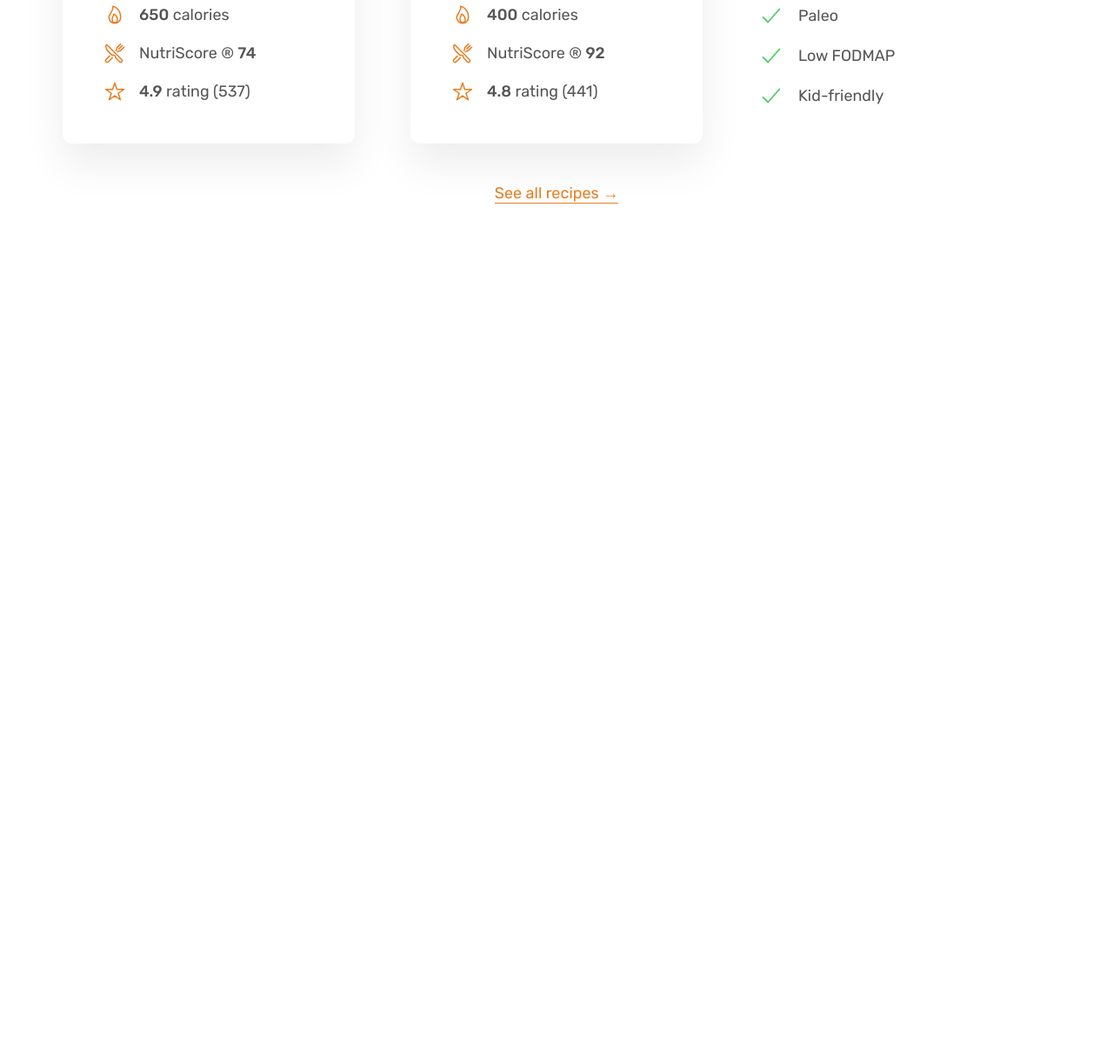
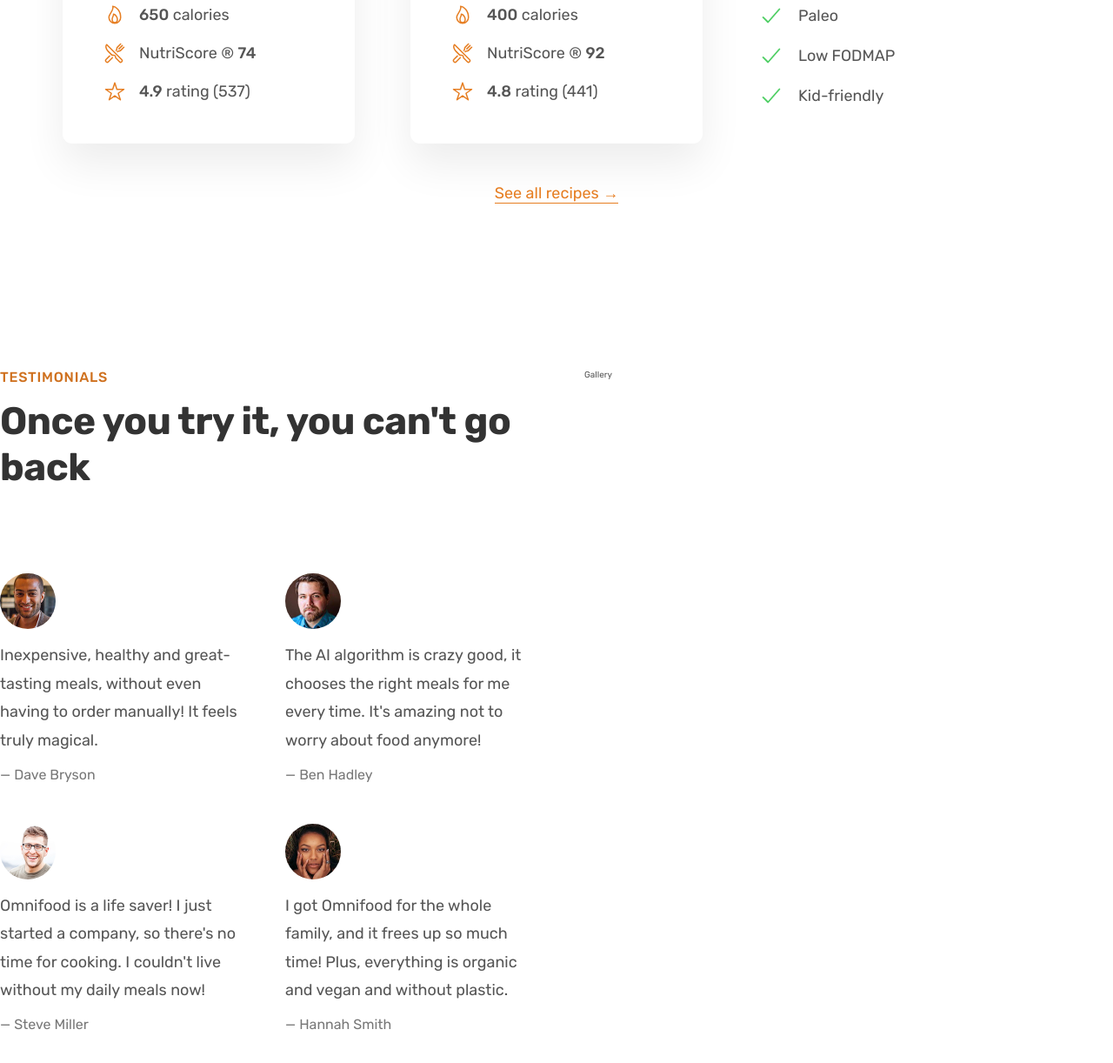
Before and after one commit to RadoslavKolev/Omnifood, a plain HTML site: page index.html in a window 1280 px wide. Shown: the part 3255-4477 px from the top of the page at 87% size. Before the commit the page ends 3585 px from the top, so only its background shows below. Drawn offline with nearby package versions, Linux system fonts and the light colour scheme.

Commit message:
Customer Testimonials - Done

```diff
--- a/css/style.css
+++ b/css/style.css
@@ -382,3 +382,34 @@
   text-align: center;
   font-size: 1.8rem;
 }
+
+/****************************************/
+      /** TESTIMONIALS SECTION */
+/****************************************/
+
+.section-testimonials {
+  padding: 9.6rem 0;
+}
+
+.testimonials {
+  display: grid;
+  grid-template-columns: repeat(2, 1fr);
+  gap: 4.8rem;
+}
+
+.testimonial-img {
+  width: 6.4rem;
+  border-radius: 50%;
+  margin-bottom: 1.2rem;
+}
+
+.testimonial-text {
+  font-size: 1.8rem;
+  line-height: 1.8;
+  margin-bottom: 1.6rem;
+}
+
+.testimonial-name {
+  font-size: 1.6rem;
+  color: #777;
+}
--- a/index.html
+++ b/index.html
@@ -334,6 +334,69 @@
           <a href="#" class="link">See all recipes &rarr;</a>
         </div>
       </section>
+
+      <section class="section-testimonials grid grid--2-cols">
+        <div class="testimonials-container">
+          <span class="subheading">Testimonials</span>
+          <h2 class="heading-secondary">
+            Once you try it, you can't go back
+          </h2>
+
+          <div class="testimonials">
+            <figure class="testimonial">
+              <img
+                src="images/customers/dave.jpg"
+                alt="Photo of customer Dave Bryson"
+                class="testimonial-img"
+              />
+              <blockquote class="testimonial-text">
+                Inexpensive, healthy and great-tasting meals, without even having to order manually! It feels truly magical.
+              </blockquote>
+              <p class="testimonial-name">&mdash; Dave Bryson</p>
+            </figure>
+
+            <figure class="testimonial">
+              <img
+                src="images/customers/ben.jpg"
+                alt="Photo of customer Ben Hadley"
+                class="testimonial-img"
+              />
+              <blockquote class="testimonial-text">
+                The AI algorithm is crazy good, it chooses the right meals for me every time. It's amazing not to worry about food anymore!
+              </blockquote>
+              <p class="testimonial-name">&mdash; Ben Hadley</p>
+            </figure>
+
+            <figure class="testimonial">
+              <img
+                src="images/customers/steve.jpg"
+                alt="Photo of customer Steve Miller"
+                class="testimonial-img"
+              />
+              <blockquote class="testimonial-text">
+                Omnifood is a life saver! I just started a company, so there's no time for cooking. I couldn't live without my daily meals now!
+              </blockquote>
+              <p class="testimonial-name">&mdash; Steve Miller</p>
+            </figure>
+
+            <figure class="testimonial">
+              <img
+                src="images/customers/hannah.jpg"
+                alt="Photo of customer Hannah Smith"
+                class="testimonial-img"
+              />
+              <blockquote class="testimonial-text">
+                I got Omnifood for the whole family, and it frees up so much time! Plus, everything is organic and vegan and without plastic.
+              </blockquote>
+              <p class="testimonial-name">&mdash; Hannah Smith</p>
+            </figure>
+          </div>
+        </div>
+
+        <div class="gallery">
+          Gallery
+        </div>
+      </section>
     </main>
   </body>
 </html>
```
